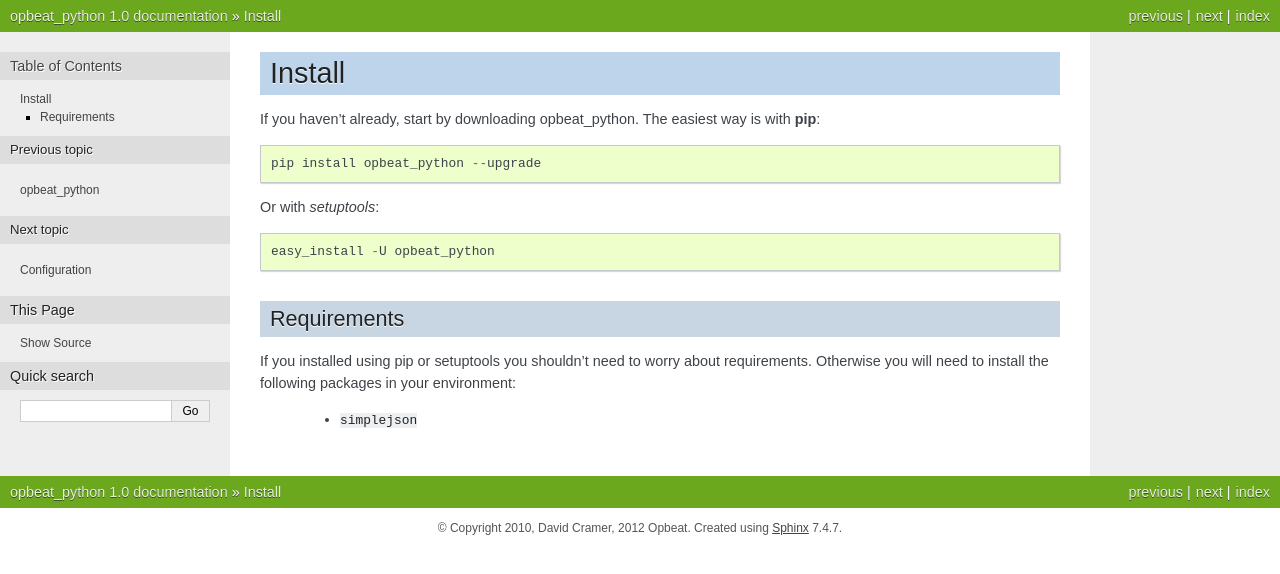
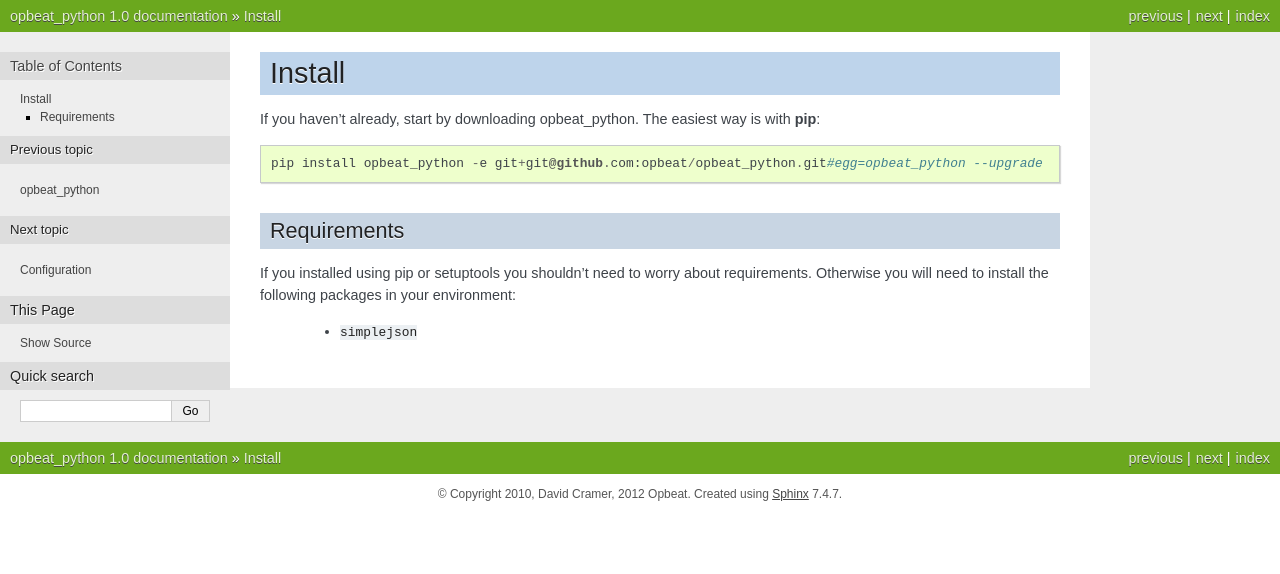
Before and after one commit to JohnFredok/apm-agent-python, a Sphinx documentation site: the page built from docs/install/index.rst, in a window 1280 px wide. Shown: the top 574 px of the page. Built offline with Sphinx 7.4.7, drawn with Linux system fonts in a browser that asks for light colours.

Commit message:
Fix installation instructions, and we don't actually need SSH

```diff
--- a/docs/install/index.rst
+++ b/docs/install/index.rst
@@ -3,11 +3,7 @@
 
 If you haven't already, start by downloading opbeat_python. The easiest way is with **pip**::
 
-	pip install opbeat_python --upgrade
-
-Or with *setuptools*::
-
-	easy_install -U opbeat_python
+	pip install opbeat_python -e git+git@github.com:opbeat/opbeat_python.git#egg=opbeat_python --upgrade
 
 Requirements
 ------------
--- a/setup.py
+++ b/setup.py
@@ -41,8 +41,7 @@
 ]
 
 install_requires = [
-    'simplejson>=2.3.0,<2.5.0',
-    'ssh'
+    'simplejson>=2.3.0,<2.5.0'
 ]
 
 setup(
```
